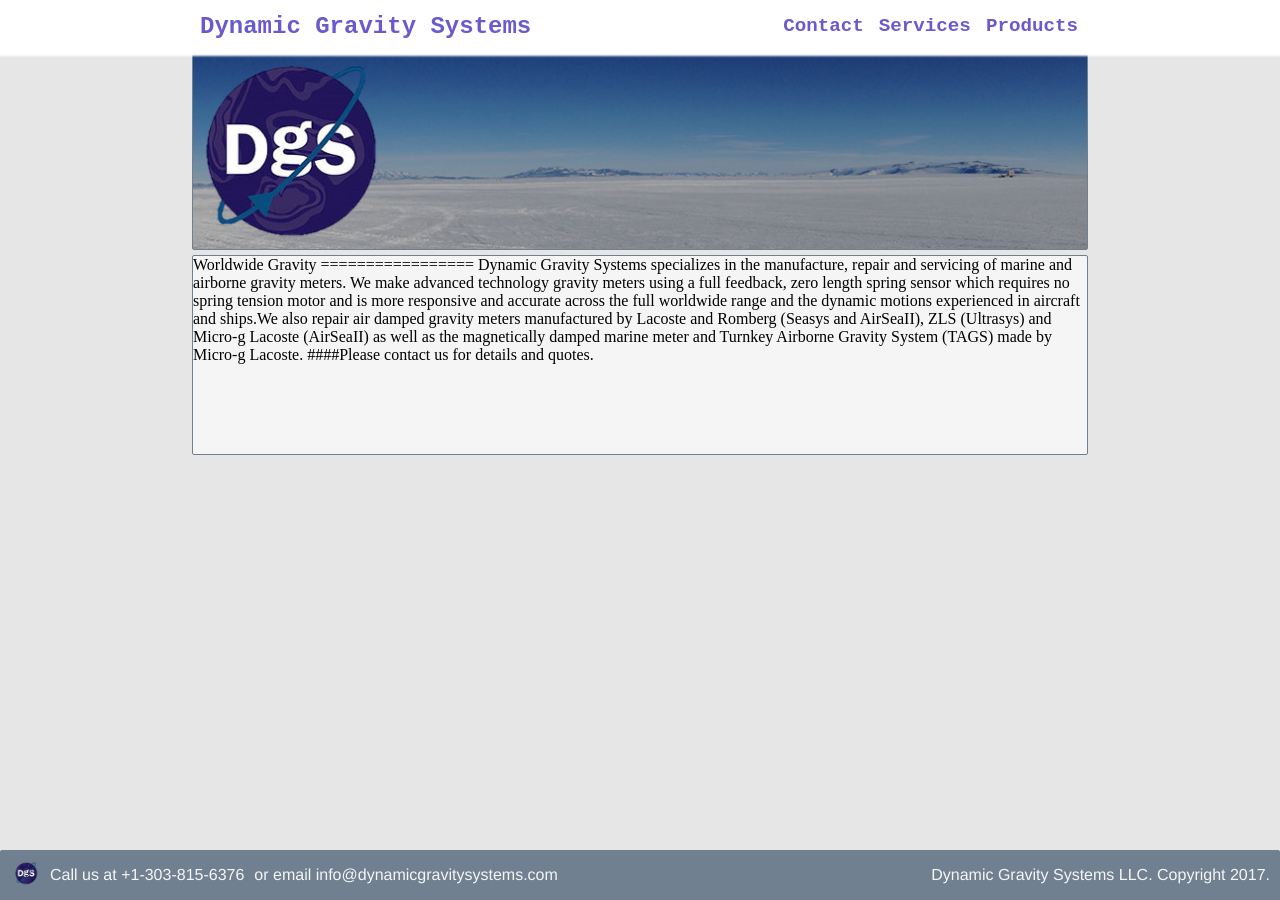
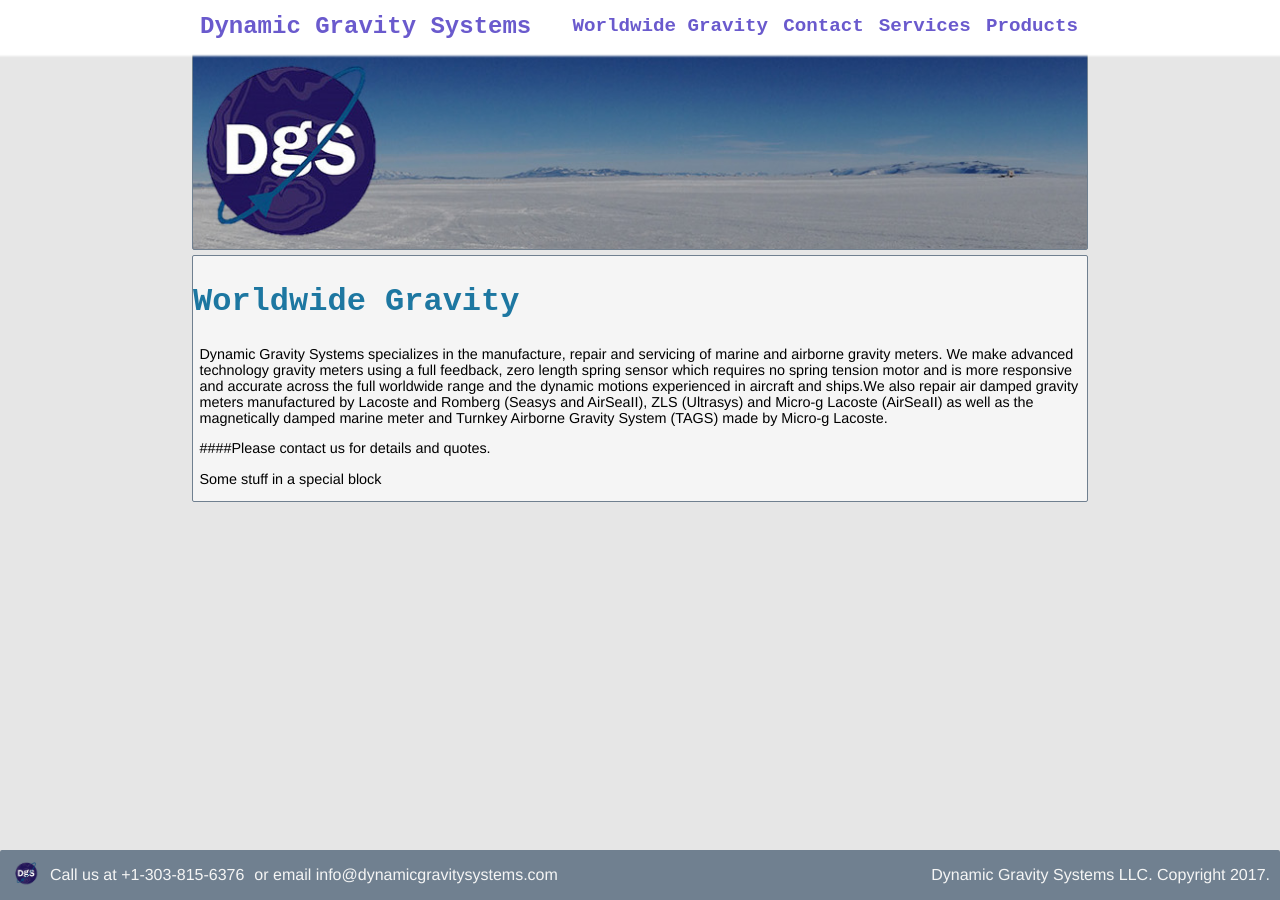
Before and after one commit to DynamicGravitySystems/DgS-WWW, a Jekyll site: the page built from index.md, in a window 1280 px wide. Built offline with Jekyll 4.4.1, drawn with Linux system fonts in a browser that asks for light colours; our own code applies the rules of GitHub Pages for plain Markdown files.

Commit message:
Change index to markdown format. Update layout.css

```diff
--- a/_sass/_layout.scss
+++ b/_sass/_layout.scss
@@ -94,16 +94,18 @@
     display: block;
     position: relative;
     top: 50px;
-    margin: auto;
+
     width: $bodyWidth;
     max-width: $contentMax;
     min-height: 200px;
+    margin: auto;
     margin-top: 5px;
     margin-bottom: 55px;
+    padding: -5px 5px 10px 5px;
     background-color: $light;
     border: 1px solid $dark;
     border-radius: 2px;
-    flex: 1 0 auto;
+    flex: 1;
     .flex {
         display: flex;
         flex-direction: column;
@@ -120,7 +122,6 @@
         padding: 5px;
     }
     h1 {
-
         font-weight: bolder;
         font-family: $headerFont;
         font-size: 2em;
@@ -149,6 +150,12 @@
     blockquote {
         background-color: lightblue;
     }
+    div.block {
+        flex: auto;
+        justify-content: left;
+        width: 400px;
+        border: 1px solid $light;
+    }
 }
 
 aside {
@@ -162,6 +169,7 @@
     border: 1px solid $dark;
     border-radius: 2px;
     overflow: hidden;
+
     div {
         flex: auto;
         justify-content: center;
--- a/index.html
+++ b/index.md
@@ -12,3 +12,6 @@
 Airborne Gravity System (TAGS) made by Micro-g Lacoste.
 
 ####Please contact us for details and quotes.
+
+Some stuff in a special block
+{:.block}
```
